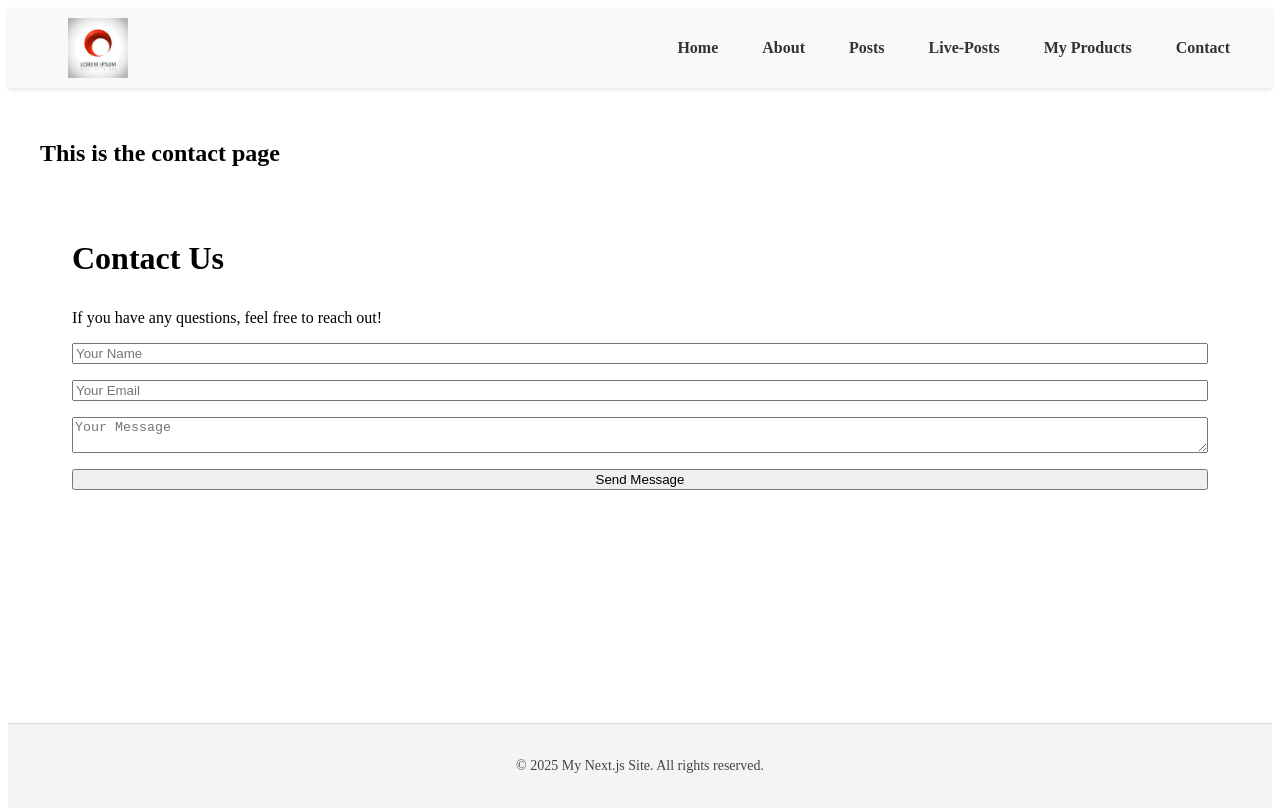
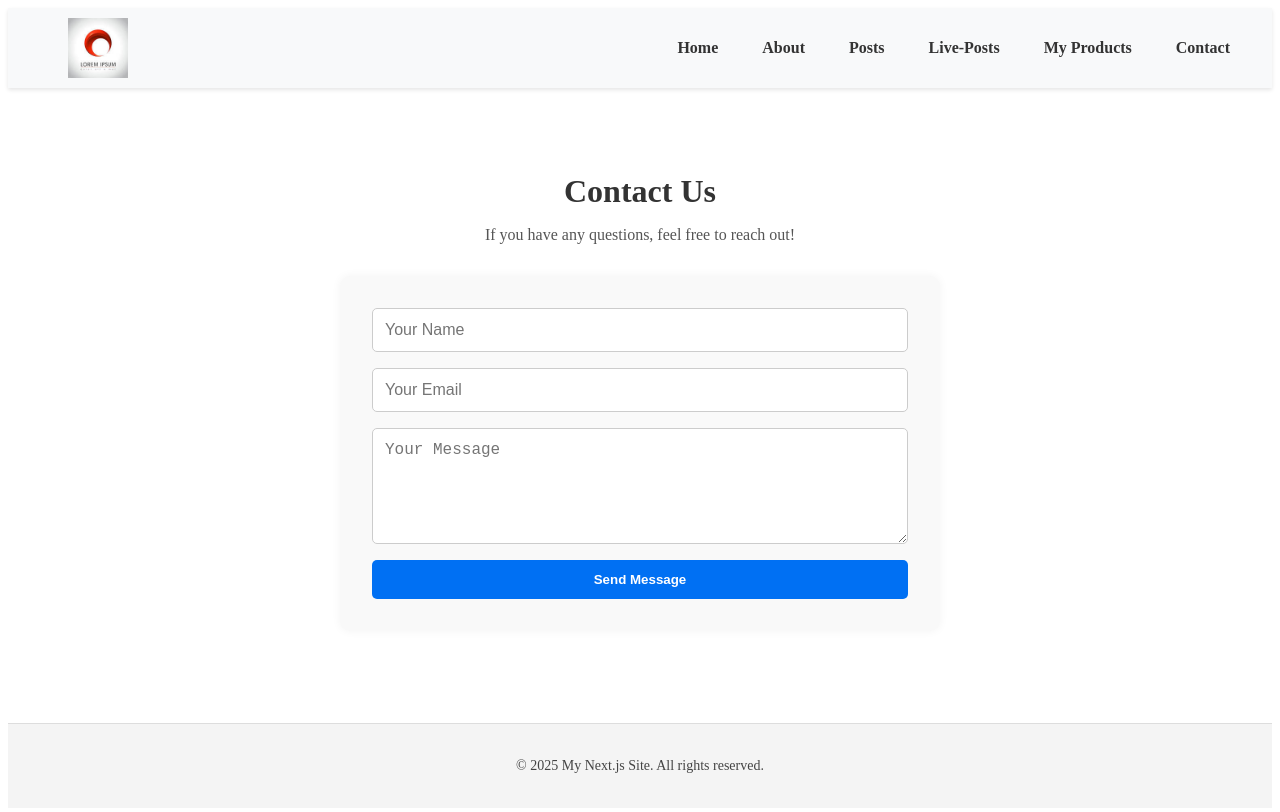
Before and after one commit to Bikramjeet1998/nextjs_journey, a Next.js app: page /contact in a window 1280 px wide. Shown: the top 812 px of the page. Built offline with nearby package versions, Linux system fonts and the light colour scheme.

Commit message:
basic site created

```diff
--- a/package.json
+++ b/package.json
@@ -9,9 +9,10 @@
     "lint": "next lint"
   },
   "dependencies": {
+    "mysql2": "^3.14.1",
+    "next": "15.3.1",
     "react": "^19.0.0",
-    "react-dom": "^19.0.0",
-    "next": "15.3.1"
+    "react-dom": "^19.0.0"
   },
   "devDependencies": {
     "@tailwindcss/postcss": "^4",
--- a/pages/_app.js
+++ b/pages/_app.js
@@ -1,5 +1,10 @@
 import "@/styles/globals.css";
+import Layout from "@/components/Layout";
 
 export default function App({ Component, pageProps }) {
-  return <Component {...pageProps} />;
+  return  (
+    <Layout>
+      <Component {...pageProps} />
+    </Layout>
+  );
 }
--- a/pages/about.js
+++ b/pages/about.js
@@ -1,11 +1,9 @@
-import Layout from "@/components/Layout";
-
 
 
 export default function About() {
     return (
         <div>
-            <Layout>
+
             <p>This is the about page</p>
             <div style={{ padding: '2rem' }}>
                 <h1 style={{ marginBottom: '2rem' }}>About Us</h1>
@@ -13,7 +11,7 @@ export default function About() {
                 <p>Our mission is to make your life easier and more enjoyable.</p>
                 <p>Contact us for more information!</p>
             </div>
-         </Layout>
+
         </div>
 
     );
--- a/pages/contact.js
+++ b/pages/contact.js
@@ -1,22 +1,40 @@
+import styles from '@/styles/Contact.module.css';
 
-import Layout from "@/components/Layout";
 export default function Contact() {
-    return (
-        <div>
-           <Layout>
-           <h2> This is the contact page</h2>
-              <div style={{ padding: '2rem' }}>
-                 <h1 style={{ marginBottom: '2rem' }}>Contact Us</h1>
-                 <p>If you have any questions, feel free to reach out!</p>
-                 <form style={{ display: 'flex', flexDirection: 'column', gap: '1rem' }}>
-                      <input type="text" placeholder="Your Name" required />
-                      <input type="email" placeholder="Your Email" required />
-                      <textarea placeholder="Your Message" required></textarea>
-                      <button type="submit">Send Message</button>
-                 </form>
-                </div>
+  return (
+    <div className={styles.container}>
+      <h1 className={styles.heading}>Contact Us</h1>
 
-           </Layout>
-        </div>
-    );
+      <p className={styles.description}>
+        If you have any questions, feel free to reach out!
+      </p>
+
+      <form className={styles.form}>
+        <input
+          type="text"
+          placeholder="Your Name"
+          required
+          className={styles.input}
+        />
+
+        <input
+          type="email"
+          placeholder="Your Email"
+          required
+          className={styles.input}
+        />
+
+        <textarea
+          placeholder="Your Message"
+          required
+          rows={5}
+          className={styles.input}
+        />
+
+        <button type="submit" className={styles.button}>
+          Send Message
+        </button>
+      </form>
+    </div>
+  );
 }
--- a/pages/index.js
+++ b/pages/index.js
@@ -1,15 +1,13 @@
-import Layout from '@/components/Layout';
 import Card from '@/components/card';
 
 
 export default function Home() {
   return (
     <div>
-      <Layout>
+
         <h1 style={{ marginBottom: '2rem' }}>Welcome to My Next.js Site</h1>
         <p>This is a simple example of a Next.js application.</p>
         <p>Explore the features and learn more about Next.js!</p>
-    <h1>Welcome to My Next.js Site</h1>
 
     <Card
       title="Learn Next.js"
@@ -25,7 +23,7 @@ export default function Home() {
       title="Get Started"
       description="Create your first app using create-next-app!"
     />
-    </Layout>
+
   </div>
 
   );
--- a/pages/live-users.js
+++ b/pages/live-users.js
@@ -14,7 +14,7 @@ export async function getServerSideProps() {
   export default function LivePosts({ posts }) {
     return (
          <div>
-            <Layout>
+
             <div style={{ padding: '2rem' }}>
       <h1>Live Users (Fetched from Server)</h1>
       {posts.map(user => (
@@ -32,7 +32,7 @@ export async function getServerSideProps() {
       ))}
     </div>
 
-       </Layout>
+
       </div>
     );
   }
--- a/pages/posts.js
+++ b/pages/posts.js
@@ -13,8 +13,6 @@ export async function getStaticProps() {
 export default function Posts({ posts }) {
   return (
     <div>
-      <Layout >
-
 
     <div style={{ padding: '5rem' }}>
 
@@ -31,7 +29,7 @@ export default function Posts({ posts }) {
         </div>
       ))}
     </div>
-    </Layout>
+
     </div>
   );
 }
--- /dev/null
+++ b/styles/Contact.module.css
@@ -0,0 +1,50 @@
+.container {
+    padding: 2rem;
+    max-width: 600px;
+    margin: 0 auto;
+  }
+
+  .heading {
+    font-size: 2rem;
+    margin-bottom: 1rem;
+    text-align: center;
+    color: #333;
+  }
+
+  .description {
+    text-align: center;
+    margin-bottom: 2rem;
+    color: #555;
+  }
+
+  .form {
+    display: flex;
+    flex-direction: column;
+    gap: 1rem;
+    background-color: #f9f9f9;
+    padding: 2rem;
+    border-radius: 10px;
+    box-shadow: 0 0 10px rgba(0, 0, 0, 0.05);
+  }
+
+  .input {
+    padding: 0.75rem;
+    border-radius: 5px;
+    border: 1px solid #ccc;
+    font-size: 1rem;
+  }
+
+  .button {
+    padding: 0.75rem;
+    background-color: #0070f3;
+    color: white;
+    font-weight: bold;
+    border: none;
+    border-radius: 5px;
+    cursor: pointer;
+    transition: background-color 0.3s;
+  }
+
+  .button:hover {
+    background-color: #005ac1;
+  }
```
Also changed, not shown: pages/products.js (+2 -6 lines), 1 other file (tests, documents, lock files or other folders).
